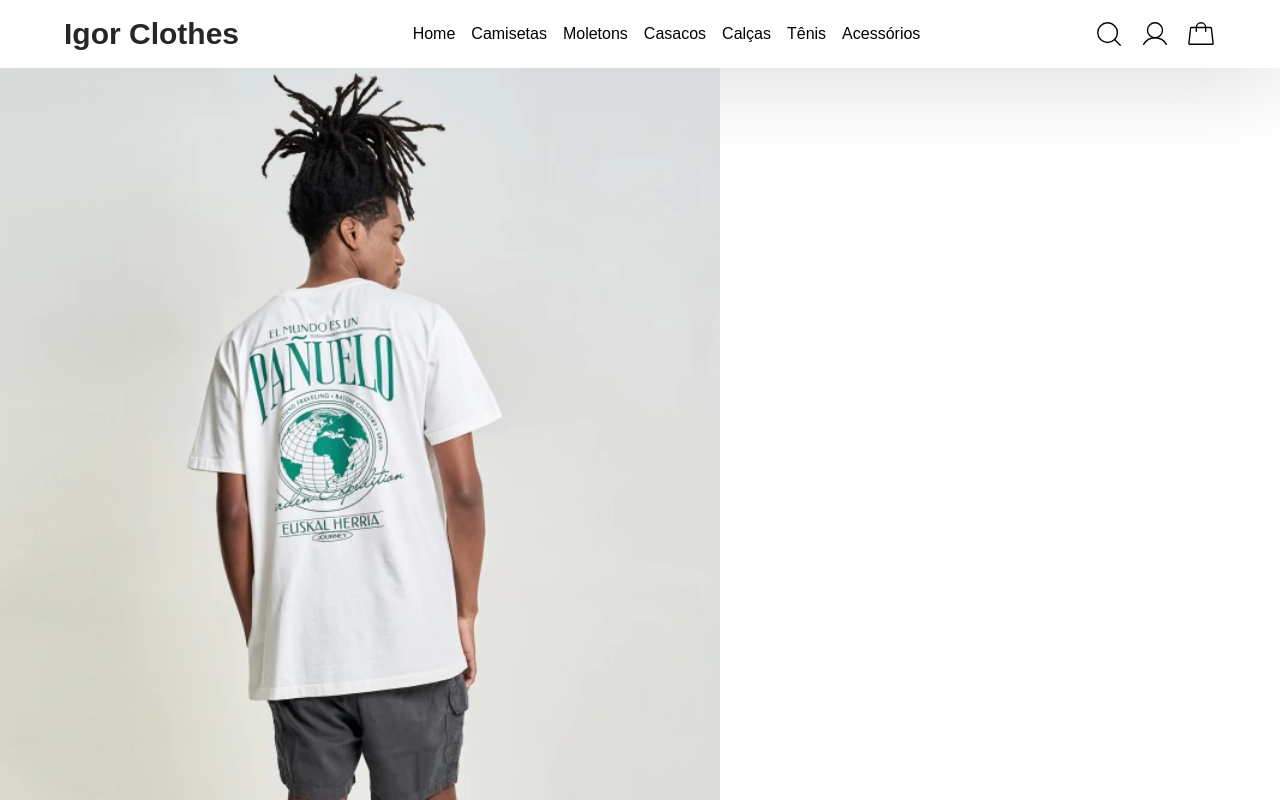
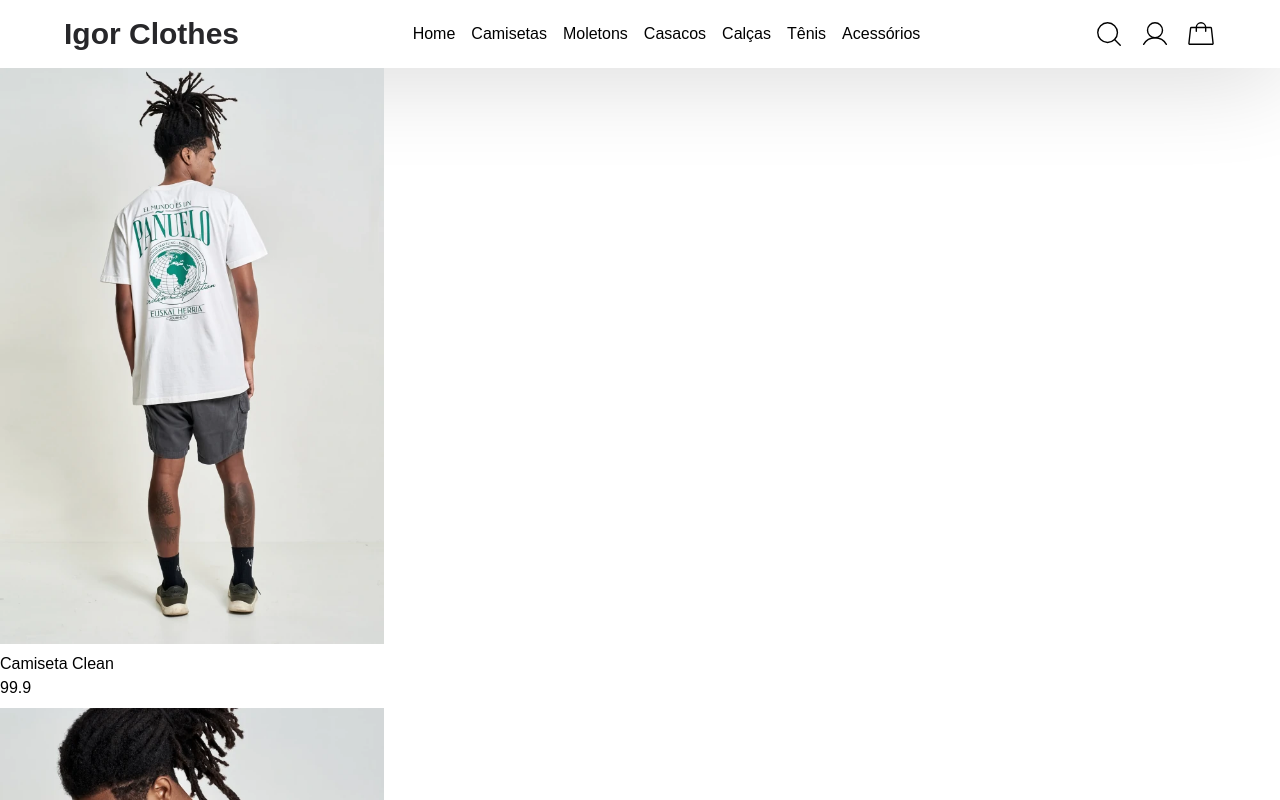
Before and after one commit to igorviniciussantana/nextjs-ecommerce, a Next.js app: page / in a window 1280 px wide. Shown: the top 800 px of the page. Built offline with nearby package versions, Linux system fonts and the light colour scheme; a web font is replaced by a local one.

Commit message:
fix: fix img size

```diff
--- a/src/components/Products/Card/index.tsx
+++ b/src/components/Products/Card/index.tsx
@@ -14,13 +14,7 @@ export default function Card(props: CardProps) {
   return (
     <Styled.Card>
       <Styled.Box>
-        <Image
-          className="img-fallback"
-          src={props.img}
-          alt={props.alt}
-          width={props.width}
-          height={props.height}
-        />
+        <Image className="img-fallback" src={props.img} alt={props.alt} fill/>
       </Styled.Box>
       <Styled.Content>
         <Styled.Title>{props.title}</Styled.Title>
--- a/src/components/Products/Card/styled.ts
+++ b/src/components/Products/Card/styled.ts
@@ -6,7 +6,9 @@ position: relative;
 `
 
 export const Box = styled.div`
-width: 100%;
+width: 30%;
+aspect-ratio: 2/3;
+
 position: relative;
 overflow: hidden;
 
```
